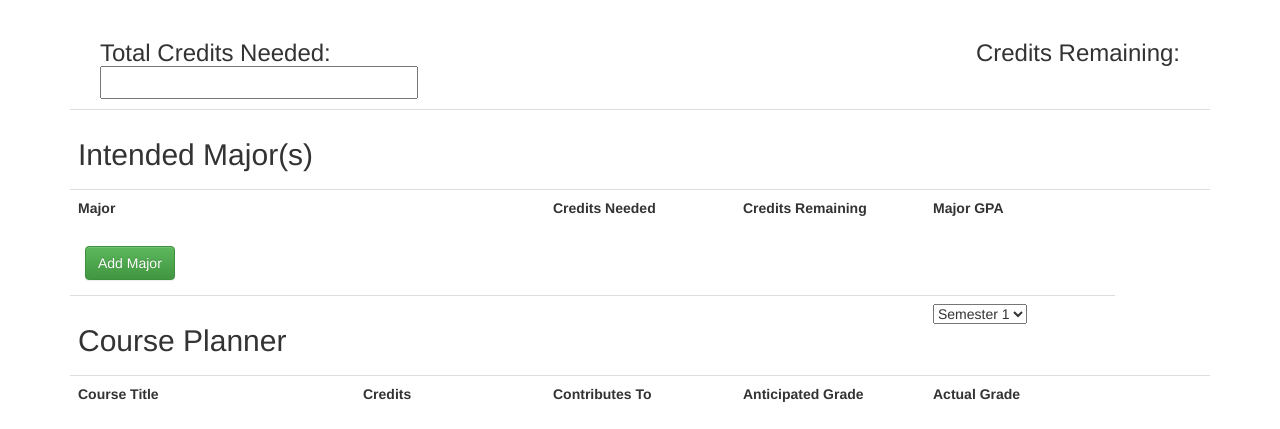
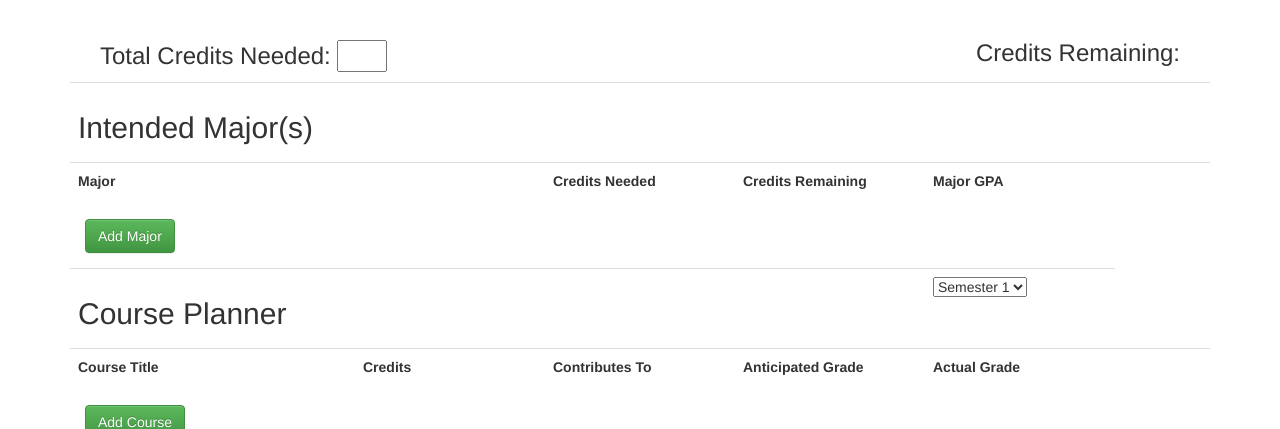
Before and after one commit to jasonfiacco/StudyScheme, a Python web app: template StudyScheme/templates/editor.html in a window 1280 px wide. Shown: the part 52-481 px from the top of the page. Run offline with Jinja, Linux system fonts and the light colour scheme; the template is opened without the code that fills it, so the values that code supplies are empty; some libraries are stand-ins or nearby versions.

Commit message:
Shortened Total Credits Needed field

```diff
--- a/StudyScheme/templates/editor.html
+++ b/StudyScheme/templates/editor.html
@@ -4,7 +4,7 @@
     <div class="col-md-12">
       <div class="col-sm-6">
         <h3>Total Credits Needed:
-          <span><input type="text" id="credits_needed"></input></span>
+          <span><input style="width: 50px" type="text" id="credits_needed"></input></span>
         </h3>
       </div>
       <div class="col-sm-6 text-right">
```
Also changed, not shown: StudyScheme/static/academic_manager.js (line endings or trailing spaces).
